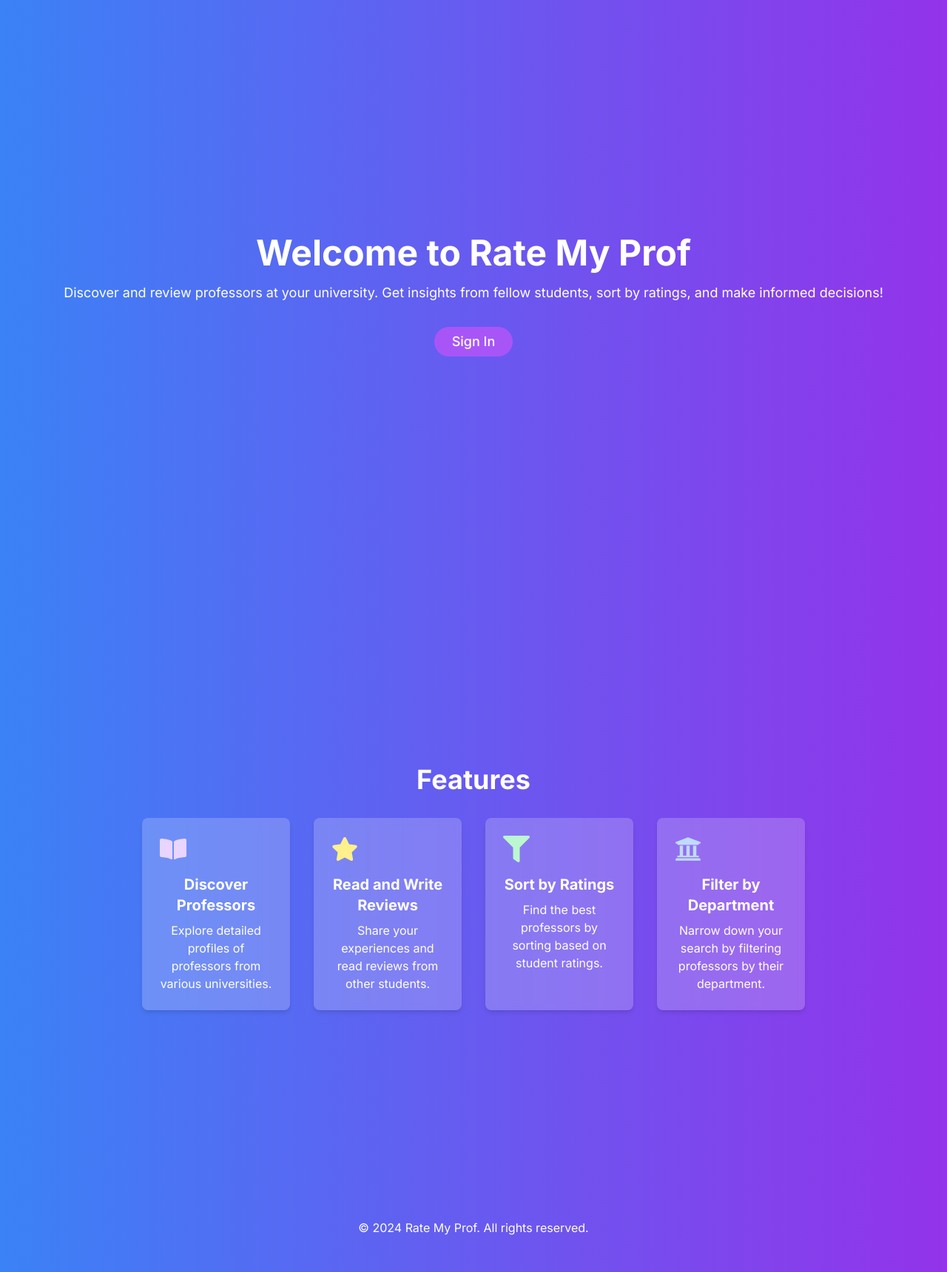
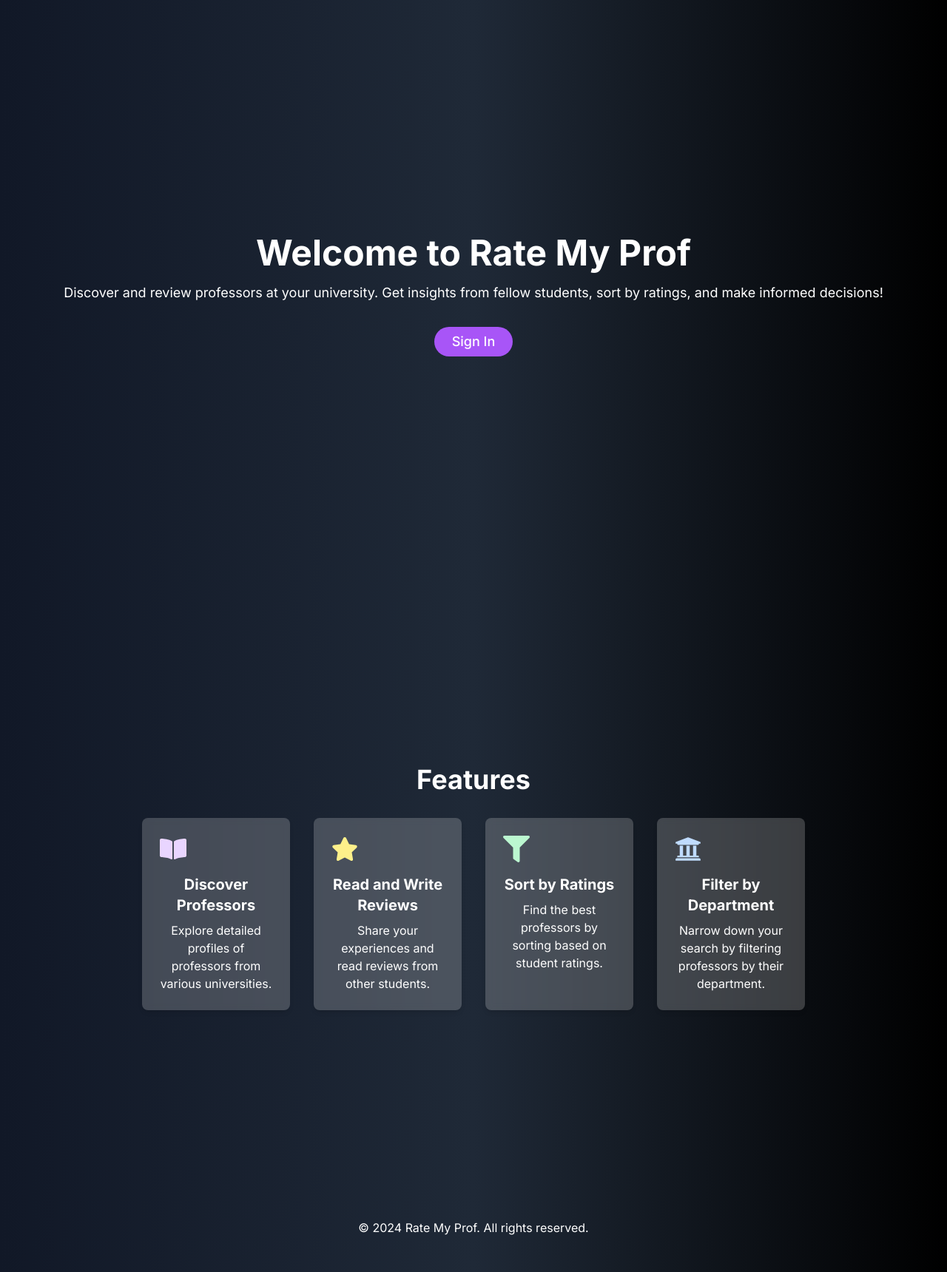
Before and after one commit to alexfarouz/rag-rmp, a Next.js app: page / in a window 1280 px wide. Shown: the whole page at 74% size. Built offline with nearby package versions, Linux system fonts and the light colour scheme; no server answers.

Commit message:
Dashboard

```diff
--- a/app/globals.css
+++ b/app/globals.css
@@ -64,19 +64,20 @@
 }
 
 ::-webkit-scrollbar-track {
-  background: linear-gradient(to right, #3b82f6, #9333ea); /* Matches the gradient background */
+  background: linear-gradient(to right, #1f2937, #111827); /* Dark gradient matching the background */
 }
 
 ::-webkit-scrollbar-thumb {
-  background-color: rgba(255, 255, 255, 0.6); /* Scrollbar thumb color */
+  background-color: rgba(75, 85, 99, 0.6); /* Dark gray scrollbar thumb color */
   border-radius: 10px; /* Rounded corners */
   border: 2px solid transparent; /* Add space around thumb */
   background-clip: content-box; /* Ensure thumb color doesn't bleed outside */
 }
 
 ::-webkit-scrollbar-thumb:hover {
-  background-color: rgba(255, 255, 255, 0.8); /* Change color on hover */
+  background-color: rgba(156, 163, 175, 0.8); /* Lighter gray on hover for contrast */
 }
+
 
 @layer base {
   * {
--- a/app/page.js
+++ b/app/page.js
@@ -21,7 +21,7 @@ export default function Landing() {
         </div>
       </SignedIn>
 
-      <main className="min-h-screen bg-gradient-to-r from-blue-500 to-purple-600 flex flex-col items-center justify-center text-white">
+      <main className="min-h-screen bg-gradient-to-r from-gray-900 via-gray-800 to-black flex flex-col items-center justify-center text-white">
         <motion.div
           initial={{ opacity: 0, y: -50 }}
           animate={{ opacity: 1, y: 0 }}
@@ -56,7 +56,7 @@ export default function Landing() {
         </motion.div>
       </main>
 
-      <section id="features" className="min-h-screen flex flex-col justify-center items-center bg-gradient-to-r from-blue-500 to-purple-600 text-white">
+      <section id="features" className="min-h-screen flex flex-col justify-center items-center bg-gradient-to-r from-gray-900 via-gray-800 to-black text-white">
         <h2 className="text-4xl font-bold mb-8">Features</h2>
         <div className="grid grid-cols-1 md:grid-cols-2 lg:grid-cols-4 gap-8 max-w-4xl">
           <div className="p-6 bg-white/20 backdrop-blur-sm rounded-lg shadow-md text-center">
@@ -82,10 +82,7 @@ export default function Landing() {
         </div>
       </section>
 
-
-
-
-      <footer className="bg-gradient-to-r from-blue-500 to-purple-600 text-white py-12">
+      <footer className="bg-gradient-to-r from-gray-900 via-gray-800 to-black text-white py-12">
         <div className="max-w-6xl mx-auto px-4 text-center">
           <p>© 2024 Rate My Prof. All rights reserved.</p>
         </div>
```
Lines whose indentation alone changed are shown as unchanged.
